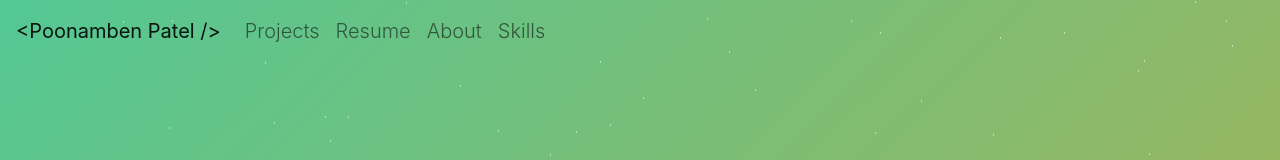
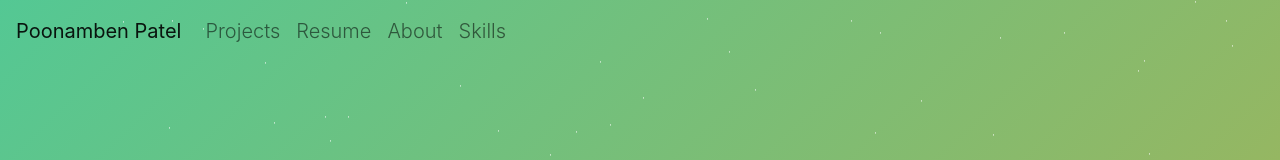
Before and after one commit to Poonam52/Portfolio_React, a React (Create React App) app: page / in a window 1280 px wide. Shown: the top 160 px of the page. Built offline with nearby package versions, Linux system fonts and the light colour scheme; no server answers.

Commit message:
chnaged link of resume

```diff
--- a/src/components/Navbar.jsx
+++ b/src/components/Navbar.jsx
@@ -39,7 +39,7 @@ const Navigation = React.forwardRef((props, ref) => {
       expand="lg"
     >
       <Navbar.Brand className="navbar-brand" href={process.env.PUBLIC_URL + "/#home"}>
-        {`<${mainBody.firstName + " " + mainBody.lastName } />`}
+        {`${mainBody.firstName + " " + mainBody.lastName }`}
       </Navbar.Brand>
       <Navbar.Toggle aria-controls="basic-navbar-nav" className="toggler" />
       <Navbar.Collapse id="basic-navbar-nav">
--- a/src/editable-stuff/config.js
+++ b/src/editable-stuff/config.js
@@ -37,8 +37,8 @@ const about = {
   imageLink: require("../editable-stuff/Poonam_prof.jpeg"),
   imageSize: 375,
   message:
-    "My name is Poonamben Patel and I have more than 10 years of professional job expertise in web development platforms. I received my Master of Computer Science in June,2023 from Seattle University of Sciences and Technology. My goal is to follow my enthusiasm for giving back to the community within the field of software engineering. This is my greatest area of passion. I'd like to learn more about emerging technologies like data, cloud computing (AWS, Azure),and  AI in my spare time.",
-  resume: "https://drive.google.com/file/d/1DEpu84mMUb0_3Eu5cUXV0OwPucFD8FHf/view?usp=sharing",
+    "My name is Poonamben Patel and I have more than 10 years of professional job expertise in web development platforms. I received my Master of Computer Science in June,2023 from Seattle University of Sciences and Technology. My goal is to follow my enthusiasm for giving back to the community within the field of software engineering. This is my greatest area of passion. I'd like to learn more about emerging technologies like data, cloud technologies (AWS, Azure, GCP),and  AI/ML in my spare time.",
+  resume: "https://drive.google.com/file/d/160ELot4wgEpbB7FDjalISUi7POe7gHEp/view?usp=sharing",
 };
 
 // PROJECTS SECTION
@@ -112,7 +112,7 @@ const getInTouch = {
   show: true,
   heading: "Get In Touch",
   message:
-    "I'm currently Working on UWM (United Wholesale Mortgage) for full-time Software Engineering II or looking to continues looking opportunities to grow my technical skill in differnt technology! If you know of any positions available, if you have any questions, or if you just want to say hi, please feel free to email me at",
+    "I'm currently Working on UWM (United Wholesale Mortgage) for full-time Software Engineering II or looking to continues looking opportunities to grow my technical skill in emerging technology like AI/ML ! If you know of any positions available, if you have any questions, or if you just want to say hi, please feel free to email me at",
   email: "poonampatel52@ymail.com",
 };
 
```
Also changed, not shown: 1 other file (tests, documents, lock files or other folders).
